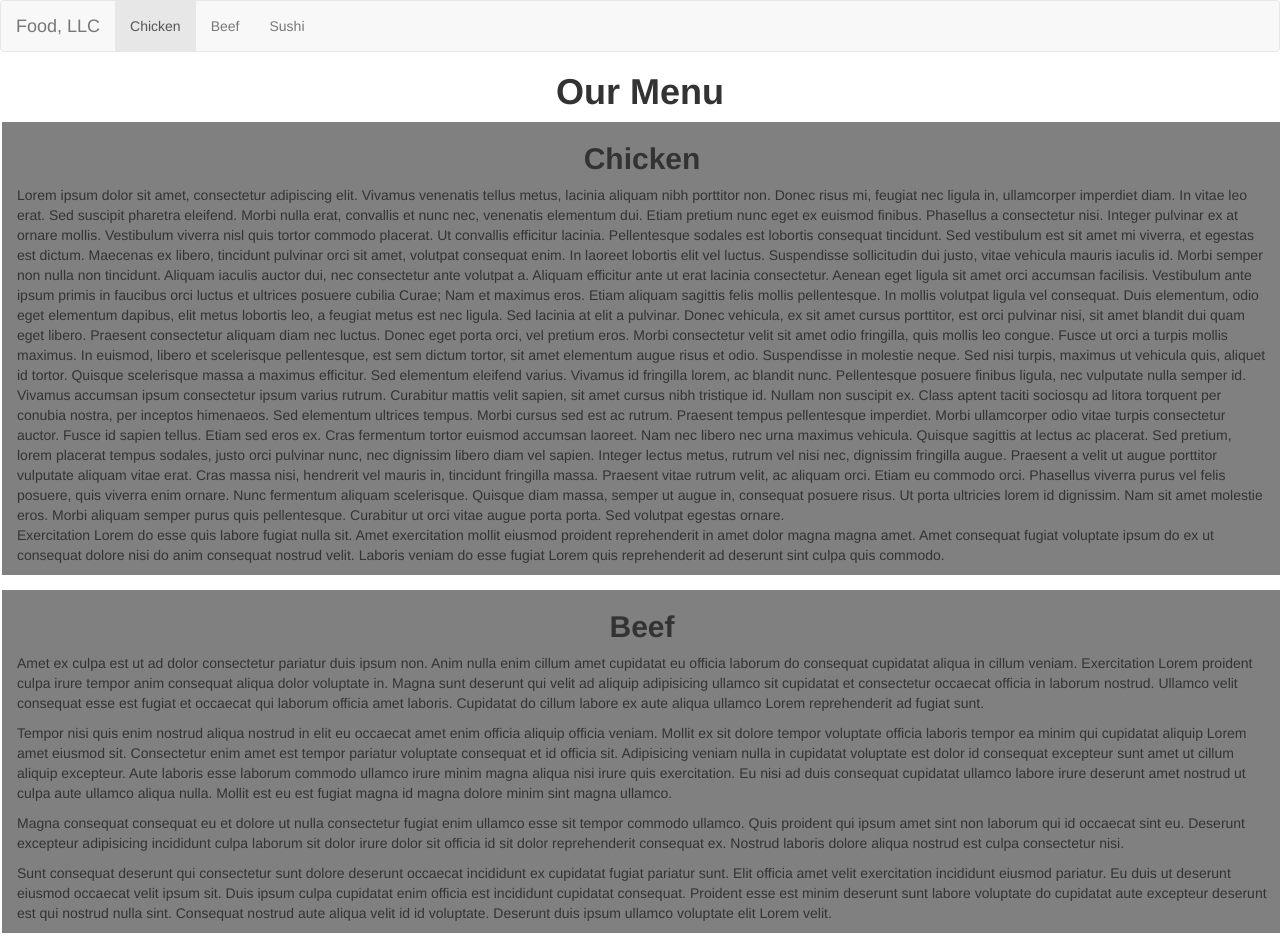
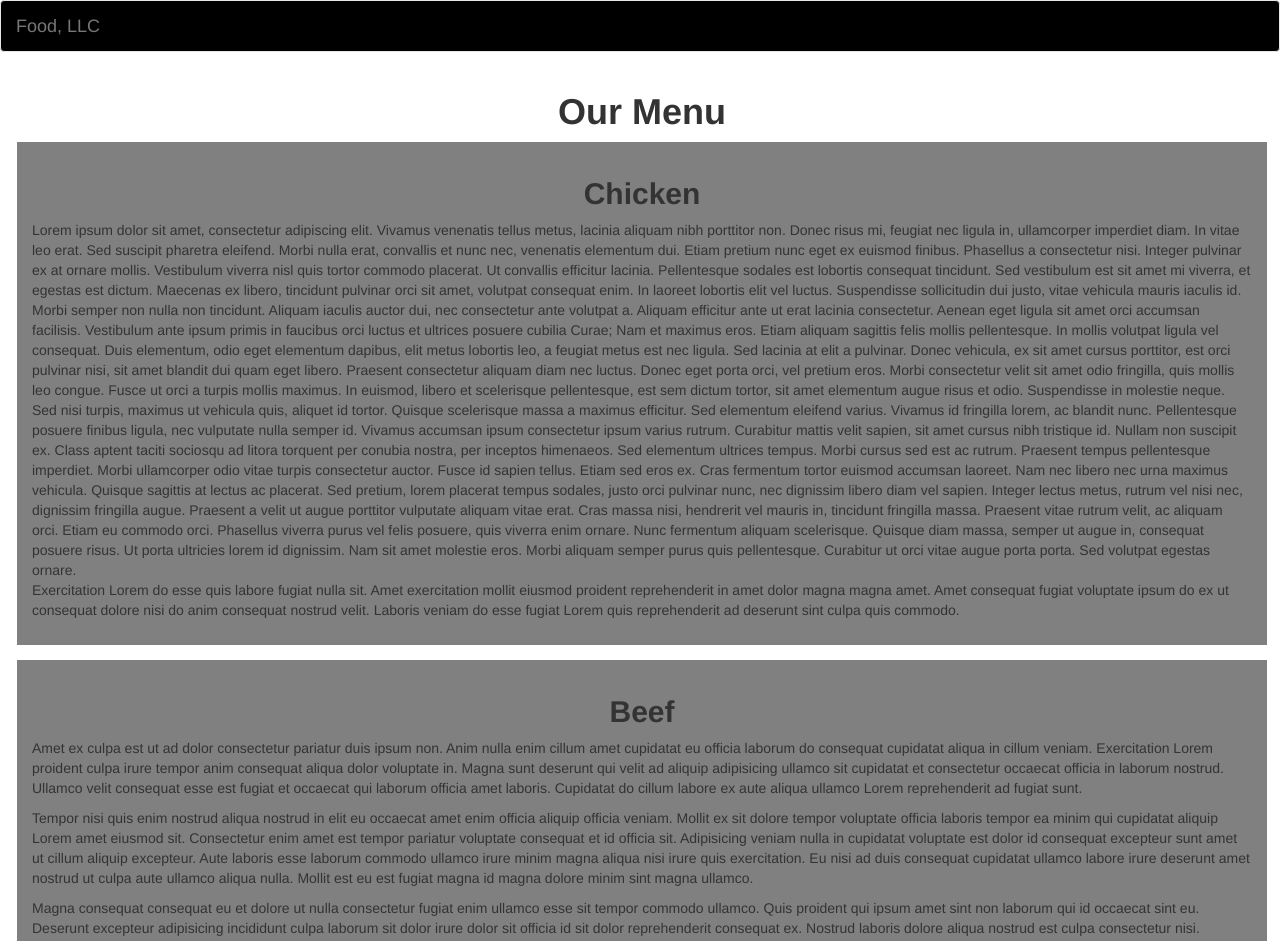
Before and after one commit to KoolerKing/coursera-h5-c3-js-2016, a plain HTML site: page mod3solution/index.html in a window 1280 px wide. Shown: the top 941 px of the page. Drawn offline with Linux system fonts and the light colour scheme.

Commit message:
completion of assignment basic criteria.

```diff
--- a/mod3solution/css/styles.css
+++ b/mod3solution/css/styles.css
@@ -4,7 +4,10 @@ h1, h2 {
 
 .content {
   background-color: grey;
-  /*padding-top: 5px;*/
+  padding-left: 15px;
+  padding-right: 15px;
+  padding-top: 15px;
+  padding-bottom: 15px;
   margin-bottom: 15px;
 }
 
@@ -22,8 +25,13 @@ h1, h2 {
     margin-right:-4px;
   }
 
+.ddmenu {
+  background-color: gainsboro;
+  color: black;
+  margin-top: 0px;
+  margin-bottom: 0px;
+}
 
-  .content col-lg-12 col-centered{
-    margin-left: 15px;
-    margin-right: 15px;
-  }
+.navbar {
+  background-color: black;
+}
--- a/mod3solution/index.html
+++ b/mod3solution/index.html
@@ -31,27 +31,22 @@
     </div>
 
     <!-- Collect the nav links, forms, and other content for toggling -->
-    <div class="collapse navbar-collapse" id="bs-example-navbar-collapse-1">
-      <ul class="nav navbar-nav">
-        <li class="active"><a href="#">Chicken<span class="sr-only">(current)</span></a></li>
-        <li><a href="#">Beef</a></li>
-        <li><a href="#">Sushi</a></li>
+    <div class="collapse navbar-collapse text-center" id="bs-example-navbar-collapse-1">
+      <ul class="nav navbar-nav ddmenu">
+        <li class="visible-xs"><a href="#chicken">Chicken<span class="sr-only">(current)</span></a></li>
+        <li class="visible-xs"><a href="#beef">Beef</a></li>
+        <li class="visible-xs"><a href="#sushi">Sushi</a></li>
       </ul>
     </div><!-- /.navbar-collapse -->
   </div><!-- /.container-fluid -->
 </nav>
 <div class="content-container row-centered">
+  <div class="inner-container col-lg-12 col-md-12 col-sm-12 col-xs-10 col-centered">
 
   <h1 class="text-center">Our Menu</h1>
-<!--
-  <div class="col-md-1 col-sm-1 col-xs-1">
-    <div class="spacer">
 
-    </div>
-  </div> -->
-
-  <div class="content col-lg-12 col-md-12 col-sm-12 col-xs-10 col-centered">
-    <h2 class="text-center">Chicken</h2>
+  <div class="content">
+    <h2 id="chicken" class="text-center">Chicken</h2>
 
 
 Lorem ipsum dolor sit amet, consectetur adipiscing elit. Vivamus venenatis tellus metus, lacinia aliquam nibh porttitor non. Donec risus mi, feugiat nec ligula in, ullamcorper imperdiet diam. In vitae leo erat. Sed suscipit pharetra eleifend. Morbi nulla erat, convallis et nunc nec, venenatis elementum dui. Etiam pretium nunc eget ex euismod finibus. Phasellus a consectetur nisi. Integer pulvinar ex at ornare mollis. Vestibulum viverra nisl quis tortor commodo placerat. Ut convallis efficitur lacinia. Pellentesque sodales est lobortis consequat tincidunt. Sed vestibulum est sit amet mi viverra, et egestas est dictum. Maecenas ex libero, tincidunt pulvinar orci sit amet, volutpat consequat enim.
@@ -66,53 +61,24 @@ Cras massa nisi, hendrerit vel mauris in, tincidunt fringilla massa. Praesent vi
 
 <p>Exercitation Lorem do esse quis labore fugiat nulla sit. Amet exercitation mollit eiusmod proident reprehenderit in amet dolor magna magna amet. Amet consequat fugiat voluptate ipsum do ex ut consequat dolore nisi do anim consequat nostrud velit. Laboris veniam do esse fugiat Lorem quis reprehenderit ad deserunt sint culpa quis commodo.</p>
   </div>
-<!--
-  <div class="col-md-1 col-sm-1 col-xs-1">
-    <div class="spacer">
 
-    </div>
-  </div>
-
-  <div class="col-md-1 col-sm-1 col-xs-1">
-    <div class="spacer">
-
-    </div>
-  </div> -->
-
-  <div class="content col-lg-12 col-md-12 col-sm-12 col-xs-10 col-centered">
-    <h2 class="text-center">Beef</h2>
+  <div class="content">
+    <h2 id="beef" class="text-center">Beef</h2>
     <p>Amet ex culpa est ut ad dolor consectetur pariatur duis ipsum non. Anim nulla enim cillum amet cupidatat eu officia laborum do consequat cupidatat aliqua in cillum veniam. Exercitation Lorem proident culpa irure tempor anim consequat aliqua dolor voluptate in. Magna sunt deserunt qui velit ad aliquip adipisicing ullamco sit cupidatat et consectetur occaecat officia in laborum nostrud. Ullamco velit consequat esse est fugiat et occaecat qui laborum officia amet laboris. Cupidatat do cillum labore ex aute aliqua ullamco Lorem reprehenderit ad fugiat sunt.</p>
 <p>Tempor nisi quis enim nostrud aliqua nostrud in elit eu occaecat amet enim officia aliquip officia veniam. Mollit ex sit dolore tempor voluptate officia laboris tempor ea minim qui cupidatat aliquip Lorem amet eiusmod sit. Consectetur enim amet est tempor pariatur voluptate consequat et id officia sit. Adipisicing veniam nulla in cupidatat voluptate est dolor id consequat excepteur sunt amet ut cillum aliquip excepteur. Aute laboris esse laborum commodo ullamco irure minim magna aliqua nisi irure quis exercitation. Eu nisi ad duis consequat cupidatat ullamco labore irure deserunt amet nostrud ut culpa aute ullamco aliqua nulla. Mollit est eu est fugiat magna id magna dolore minim sint magna ullamco.</p>
 <p>Magna consequat consequat eu et dolore ut nulla consectetur fugiat enim ullamco esse sit tempor commodo ullamco. Quis proident qui ipsum amet sint non laborum qui id occaecat sint eu. Deserunt excepteur adipisicing incididunt culpa laborum sit dolor irure dolor sit officia id sit dolor reprehenderit consequat ex. Nostrud laboris dolore aliqua nostrud est culpa consectetur nisi.</p>
 <p>Sunt consequat deserunt qui consectetur sunt dolore deserunt occaecat incididunt ex cupidatat fugiat pariatur sunt. Elit officia amet velit exercitation incididunt eiusmod pariatur. Eu duis ut deserunt eiusmod occaecat velit ipsum sit. Duis ipsum culpa cupidatat enim officia est incididunt cupidatat consequat. Proident esse est minim deserunt sunt labore voluptate do cupidatat aute excepteur deserunt est qui nostrud nulla sint. Consequat nostrud aute aliqua velit id id voluptate. Deserunt duis ipsum ullamco voluptate elit Lorem velit.</p>
   </div>
-<!--
-  <div class="col-md-1 col-sm-1 col-xs-1">
-    <div class="spacer">
 
-    </div>
-  </div>
-
-  <div class="col-md-1 col-sm-1 col-xs-1">
-    <div class="spacer">
-
-    </div>
-  </div> -->
-
-  <div class="content col-lg-12 col-md-12 col-sm-12 col-xs-10 col-centered">
-    <h2 class="text-center">Sushi</h2>
+  <div class="content">
+    <h2 id="sushi" class="text-center">Sushi</h2>
     <p>Do exercitation sint consectetur esse aute cupidatat ipsum elit consectetur fugiat ex sunt nisi sit Lorem ut culpa. Esse nulla deserunt qui do voluptate aliqua cillum eu aute laboris ea laboris est. Ullamco enim ipsum exercitation cupidatat consectetur mollit aute et aliqua. Et cupidatat cupidatat ipsum aute laboris irure magna sunt. Consectetur dolore cillum occaecat ad laborum incididunt fugiat in quis laboris do aliqua ullamco Lorem deserunt.</p>
 <p>Occaecat minim do pariatur ullamco Lorem aliqua culpa nisi. Nulla sit id duis et veniam aute incididunt laborum duis. Ex consequat sunt dolor dolor et cillum cupidatat. Laboris in enim ullamco dolor proident duis ex. Et ut minim dolore nisi eu adipisicing esse ut. Aute dolor ad sit mollit ipsum et sint do qui aliqua proident culpa.</p>
 <p>Nostrud id proident ex veniam aliquip minim ad veniam. Eiusmod nostrud sit nostrud nisi dolor do nulla. Anim Lorem est esse irure tempor magna labore aliquip est proident eiusmod in cupidatat minim magna magna consectetur. In in duis pariatur et qui quis magna proident ut esse ullamco amet cillum. Voluptate ut quis sit non elit minim in occaecat eiusmod dolor sit eu dolor ad irure sit minim. Fugiat est amet reprehenderit incididunt commodo magna pariatur incididunt.</p>
 <p>Est incididunt commodo magna ipsum dolor consequat occaecat officia quis cillum sunt voluptate. In culpa ipsum nisi ex velit enim ut tempor quis pariatur aute laborum eu sunt. Pariatur consequat amet quis quis do pariatur aliqua.</p>
   </div>
-<!--
-  <div class="col-md-1 col-sm-1 col-xs-1">
-    <div class="spacer">
 
-    </div>
-  </div> -->
-
+</div>
 </div>
   <!-- jQuery (Bootstrap JS plugins depend on it) -->
   <script src="js/jquery-1.11.3.min.js"></script>
```
